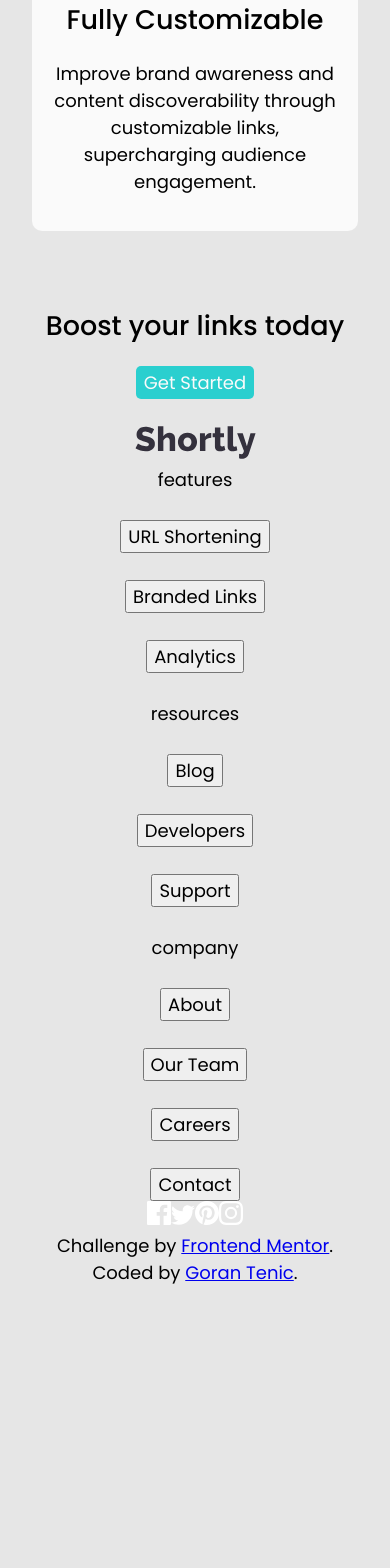
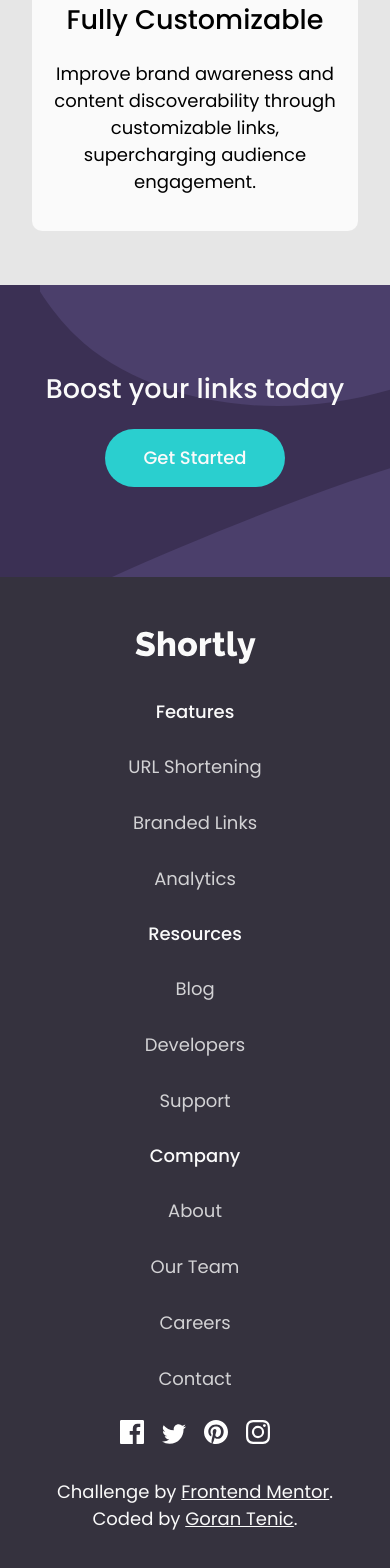
Before and after one commit to goranzu/fm-challenge-url-shortener, a React (Create React App) app: page / in a window 390 px wide. Shown: the part 2066-3634 px from the top of the page. Before the commit the page ends 3352 px from the top, so only its background shows below. Built offline with nearby package versions, Linux system fonts and the light colour scheme.

Commit message:
mobile styling done

```diff
--- a/src/components/Cta.js
+++ b/src/components/Cta.js
@@ -4,7 +4,7 @@ function CTA() {
   return (
     <section className="cta flow">
       <h2>Boost your links today</h2>
-      <button className="btn bg-green">Get Started</button>
+      <button className="btn bg-green btn--pill">Get Started</button>
     </section>
   );
 }
--- a/src/components/Footer.js
+++ b/src/components/Footer.js
@@ -26,7 +26,7 @@ function Footer() {
   function createNavLinks() {
     return navLists.map((list) => (
       <div key={list.header} className={`${list.header}-list flex flow`}>
-        <p>{list.header}</p>
+        <p className="list-header">{list.header}</p>
         {list.links.map((link) => (
           <button key={link} className="btn-link">
             {link}
@@ -37,7 +37,7 @@ function Footer() {
   }
   return (
     <footer className="footer">
-      <div className="container">
+      <div className="container flow">
         <div className="logo">
           <Logo />
         </div>
--- a/src/index.css
+++ b/src/index.css
@@ -311,3 +311,55 @@ main > section + section {
 .statcard > * + * {
   margin-top: 1.5em;
 }
+
+/* CTA */
+
+.cta {
+  background-image: url("./assets/images/bg-boost-mobile.svg");
+  background-repeat: no-repeat;
+  background-position: 40px center;
+  background-color: var(--clr-primary-500);
+  color: var(--clr-neutral-300);
+  padding: 5em 0;
+}
+
+.cta .btn {
+  font-weight: var(--fw-500);
+}
+
+/* Footer */
+
+.footer {
+  padding: 3em 0 2em 0;
+  color: var(--clr-neutral-300);
+  background-color: var(--clr-neutral-600);
+}
+
+.footer .logo path {
+  fill: var(--clr-neutral-300);
+}
+
+.footer .list-header {
+  text-transform: capitalize;
+  font-weight: var(--fw-500);
+}
+
+.footer .btn-link {
+  background-color: transparent;
+  border: none;
+  color: inherit;
+  opacity: .8;
+  cursor: pointer;
+}
+
+.footer .social-media > * {
+  cursor: pointer;
+}
+
+.footer .social-media > * + * {
+  margin-left: 1em;
+}
+
+.footer .attribution a {
+  color: inherit;
+}
```
Also changed, not shown: 2 other files (tests, documents, lock files or other folders).
